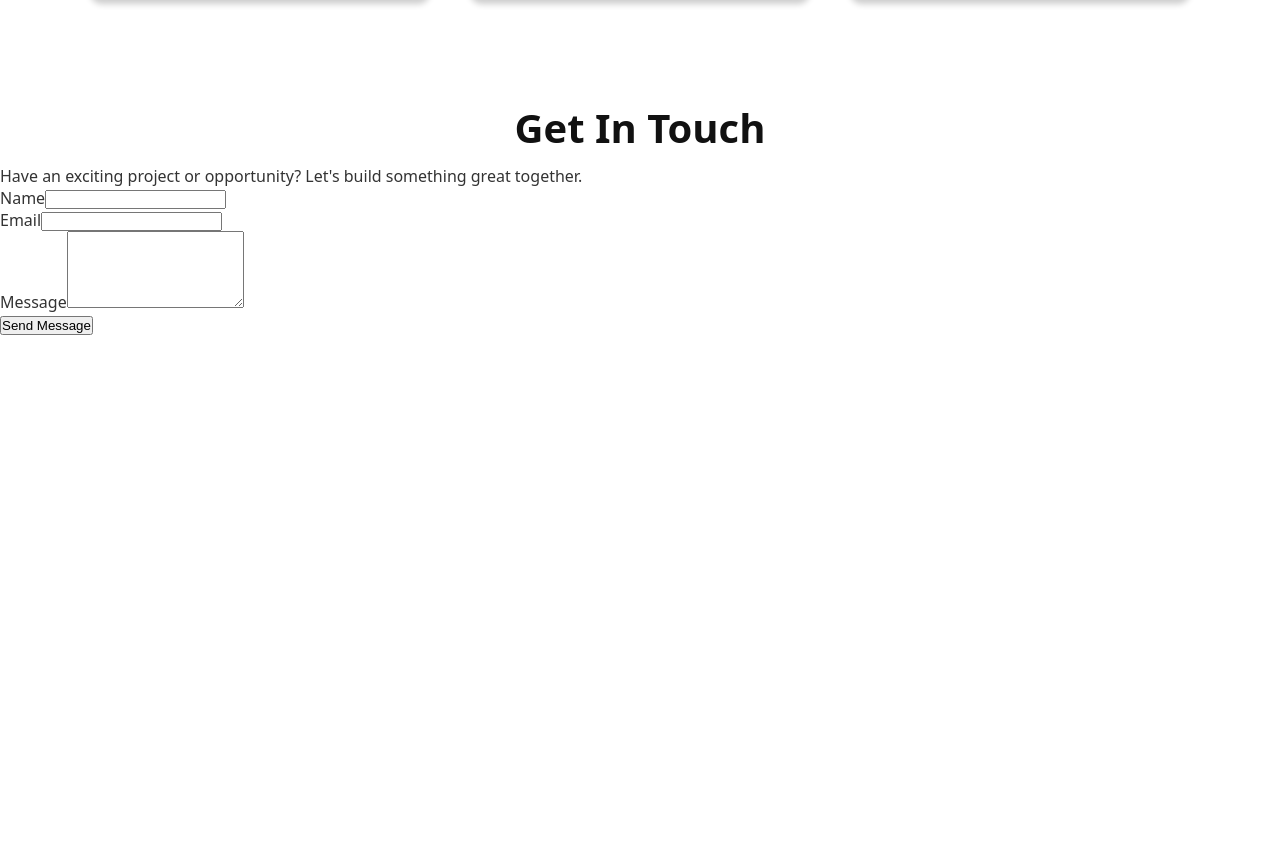
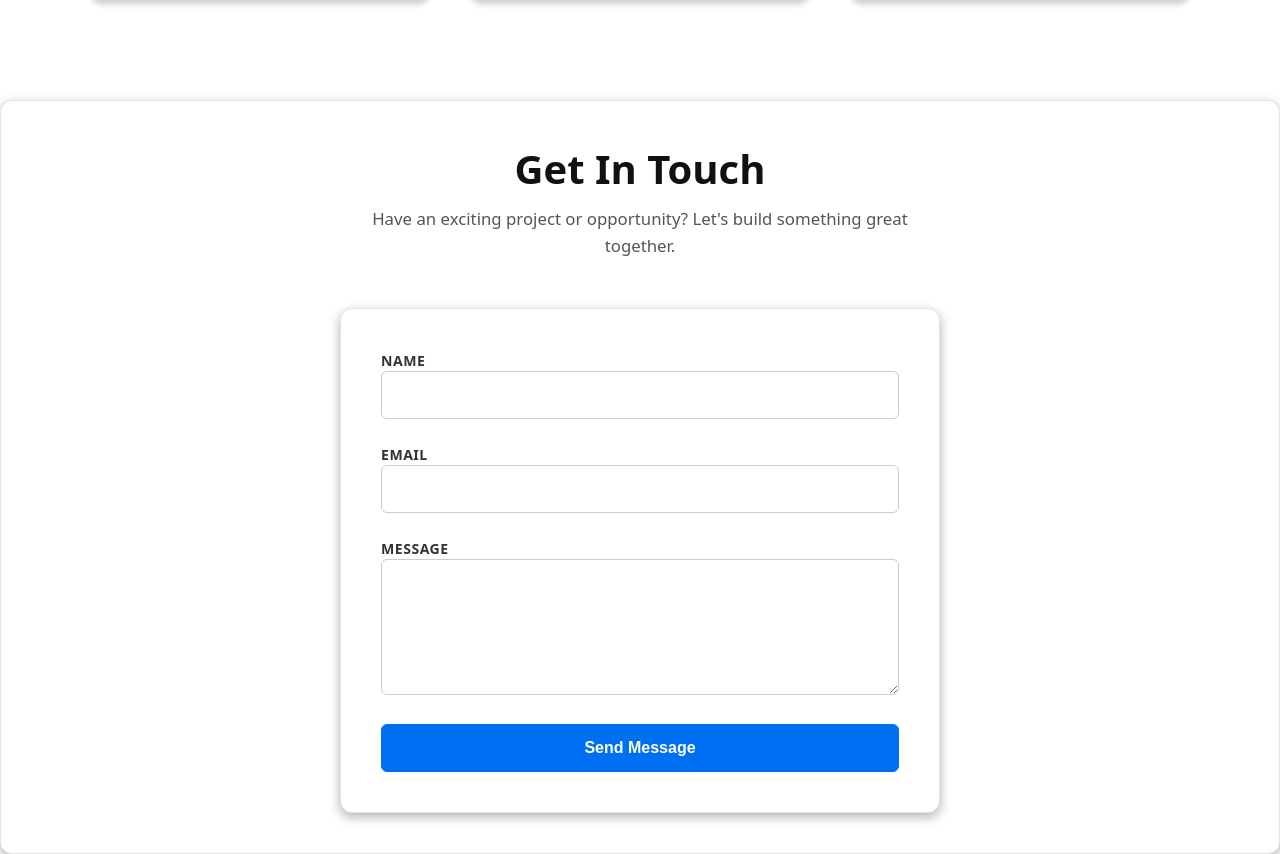
Before and after one commit to MayaKirken/maya-portfolio, a React (Create React App) app: page / in a window 1280 px wide. Shown: the part 2170-3024 px from the top of the page. Before the commit the page ends 2505 px from the top, so only its background shows below. Built offline with nearby package versions, Linux system fonts and the light colour scheme.

Commit message:
style: apply cohesive contact form styling

```diff
--- a/src/styles/App.css
+++ b/src/styles/App.css
@@ -0,0 +1,3 @@
+html {
+    scroll-behavior: smooth;
+}
--- a/src/styles/Contact.css
+++ b/src/styles/Contact.css
@@ -0,0 +1,86 @@
+/* Contact Section Styles */
+.contact-section {
+    padding: 100px 24px;
+    background-color: #fafbfc;
+}
+
+.contact-container {
+    max-width: 600px;
+    margin: 0 auto;
+}
+
+.contact-subtitle {
+    font-size: 1.05rem;
+    color: #555555;
+    text-align: center;
+    margin-top: 0;
+    margin-bottom: 48px;
+    line-height: 1.6;
+}
+
+/* Form Fields Architecture */
+
+.contact-form {
+    background-color: #ffffff;
+    padding: 40px;
+    border: 1px solid #e1e4e8;
+    border-radius: 12px;
+    box-shadow: 0 4px 12px rgba(0, 0, 0, 0.3);
+}
+
+.form-group {
+    margin-bottom: 24px;
+}
+
+.form-group label {
+    display: label;
+    font-size: 0.88rem;
+    font-weight: 600;
+    color: #333333;
+    margin-bottom: 8px;
+    text-transform: uppercase;
+    letter-spacing: 0.5px;
+}
+
+.form-group input, .form-group textarea {
+    width: 100%;
+    padding: 12px 16px;
+    font-size: 1rem;
+    color: #111111;
+    background-color: #ffffff;
+    border: 1px solid #cccccc;
+    border-radius: 6px;
+    transition: border-color 0.2 ease, box-shadow 0.2 ease;
+    font-family: inherit;
+}
+
+.form-group textarea {
+    resize: vertical;
+}
+
+.form-group input:focus, .form-group textarea:focus {
+    outline: none;
+    border-color: #0070f3;
+    box-shadow: 0 0 0 3px rgba(0, 112, 243, 0.15);
+}
+
+/* Submit Action Button */
+
+.btn-submit {
+    display: block;
+    width: 100%;
+    padding: 14px 0;
+    font-size: 1rem;
+    font-weight: 600;
+    color: #ffffff;
+    background-color: #0070f3;
+    border: 1px solid #0070f3;
+    border-radius: 6px;
+    cursor: pointer;
+    transition: background-color 0.2s ease, border-color 0.2s ease;
+}
+
+.btn-submit:hover {
+    background-color: #0051b3;
+    border-color: #0051b3;
+}
```
